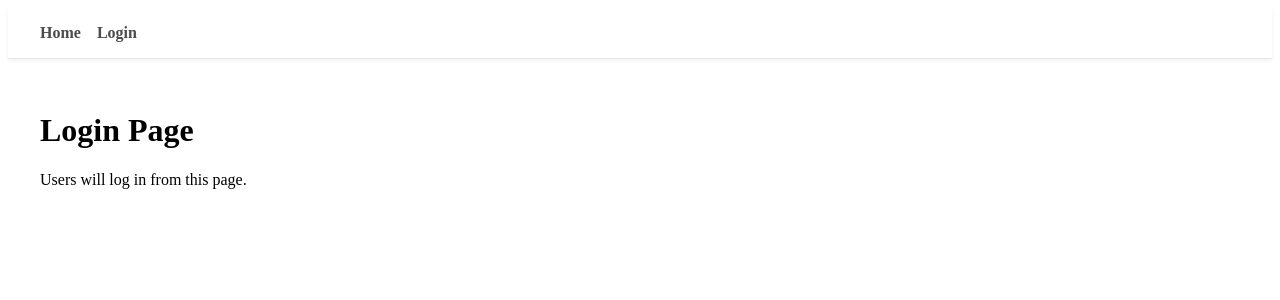
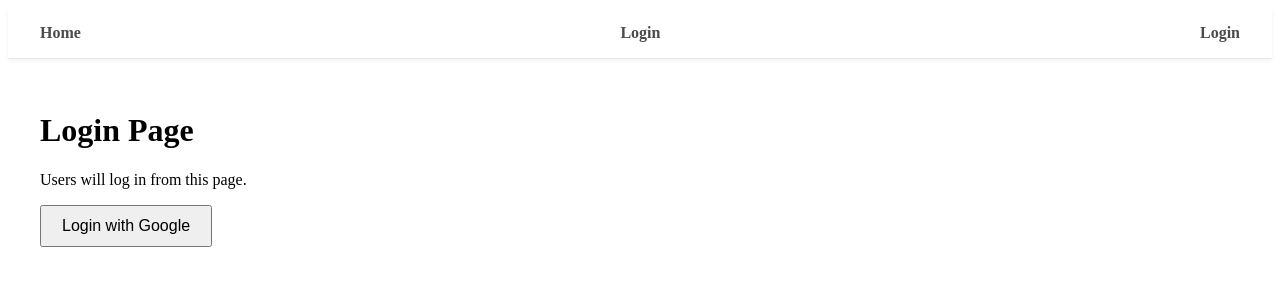
Before and after one commit to Odinman9847/language-learning, a Vue app: page /login in a window 1280 px wide. Shown: the top 300 px of the page. Built offline with nearby package versions, Linux system fonts and the light colour scheme.

Commit message:
feat: Add authentication with Google

```diff
--- a/package.json
+++ b/package.json
@@ -16,7 +16,9 @@
     "format": "prettier --write src/"
   },
   "dependencies": {
+    "@supabase/supabase-js": "^2.76.0",
     "pinia": "^3.0.3",
+    "tslib": "^2.8.1",
     "vue": "^3.5.22",
     "vue-router": "^4.5.1"
   },
--- a/src/App.vue
+++ b/src/App.vue
@@ -1,6 +1,14 @@
 <script setup lang="ts">
 import { RouterView } from 'vue-router'
 import AppHeader from '@/components/AppHeader.vue'
+import { supabase } from '@/supabase.ts'
+import { useUserStore } from '@/stores/userStore'
+
+const store = useUserStore()
+
+supabase.auth.onAuthStateChange((event, session) => {
+  store.user = session?.user ?? null
+})
 </script>
 
 <template>
--- a/src/components/AppHeader.vue
+++ b/src/components/AppHeader.vue
@@ -1,11 +1,27 @@
 <script setup lang="ts">
 import { RouterLink } from 'vue-router'
+import { useUserStore } from '@/stores/userStore.ts'
+import { supabase } from '@/supabase.ts'
+
+const store = useUserStore()
+
+async function handleLogout() {
+  const { error } = await supabase.auth.signOut()
+  if (error) {
+    console.error('Error logging out:', error.message)
+  }
+}
 </script>
 
 <template>
   <header class="app-header">
     <nav>
       <RouterLink to="/">Home</RouterLink>
+      <RouterLink v-if="!store.user" to="/login">Login</RouterLink>
+      <div v-else class="user-info">
+        <span>{{ store.user.email }}</span>
+        <button @click="handleLogout">Logout</button>
+      </div>
       <RouterLink to="/login">Login</RouterLink>
     </nav>
   </header>
@@ -19,6 +35,27 @@ import { RouterLink } from 'vue-router'
   box-shadow: 0 2px 4px rgba(0, 0, 0, 0.05);
 }
 
+nav {
+  display: flex;
+  justify-content: space-between;
+  align-items: center;
+}
+
+.user-info {
+  display: flex;
+  align-items: center;
+  gap: 1rem;
+}
+
+.user-info button {
+  background-color: #ff4b4b;
+  color: white;
+  border: none;
+  padding: 8px 12px;
+  border-radius: 8px;
+  cursor: pointer;
+}
+
 nav a {
   font-weight: bold;
   color: #4b4b4b;
--- a/src/main.ts
+++ b/src/main.ts
@@ -1,9 +1,12 @@
 import { createApp } from 'vue'
+import { createPinia } from 'pinia'
 import App from './App.vue'
 import router from './router'
 
 const app = createApp(App)
+const pinia = createPinia()
 
+app.use(pinia)
 app.use(router)
 
 app.mount('#app')
--- /dev/null
+++ b/src/stores/userStore.ts
@@ -0,0 +1,8 @@
+import { ref } from 'vue'
+import { defineStore } from 'pinia'
+import type { User } from '@supabase/supabase-js'
+
+export const useUserStore = defineStore('user', () => {
+  const user = ref<User | null>(null)
+  return { user }
+})
--- /dev/null
+++ b/src/supabase.ts
@@ -0,0 +1,7 @@
+import { createClient } from '@supabase/supabase-js'
+
+const supabaseUrl = 'https://pzbphblambwuxybuktwn.supabase.co'
+const supaBaseAnonKey =
+  'eyJhbGciOiJIUzI1NiIsInR5cCI6IkpXVCJ9.eyJpc3MiOiJzdXBhYmFzZSIsInJlZiI6InB6YnBoYmxhbWJ3dXh5YnVrdHduIiwicm9sZSI6ImFub24iLCJpYXQiOjE3NjA5ODc3NjYsImV4cCI6MjA3NjU2Mzc2Nn0.Z_ORtmQI0bV2SMSCV69Ps5fu_CslrS77rWO8eqMZ5Xk'
+
+export const supabase = createClient(supabaseUrl, supaBaseAnonKey)
--- a/src/views/LoginView.vue
+++ b/src/views/LoginView.vue
@@ -1,6 +1,28 @@
+<script setup lang="ts">
+import { supabase } from '@/supabase.ts'
+
+async function signInWithGoogle() {
+  const { error } = await supabase.auth.signInWithOAuth({
+    provider: 'google',
+  })
+  if (error) {
+    console.error('Error logging in with Google.', error.message)
+  }
+}
+</script>
+
 <template>
   <div>
     <h1>Login Page</h1>
     <p>Users will log in from this page.</p>
+    <button @click="signInWithGoogle">Login with Google</button>
   </div>
 </template>
+
+<style scoped>
+button {
+  padding: 10px 20px;
+  font-size: 1rem;
+  cursor: pointer;
+}
+</style>
```
Also changed, not shown: 1 other file (tests, documents, lock files or other folders).
